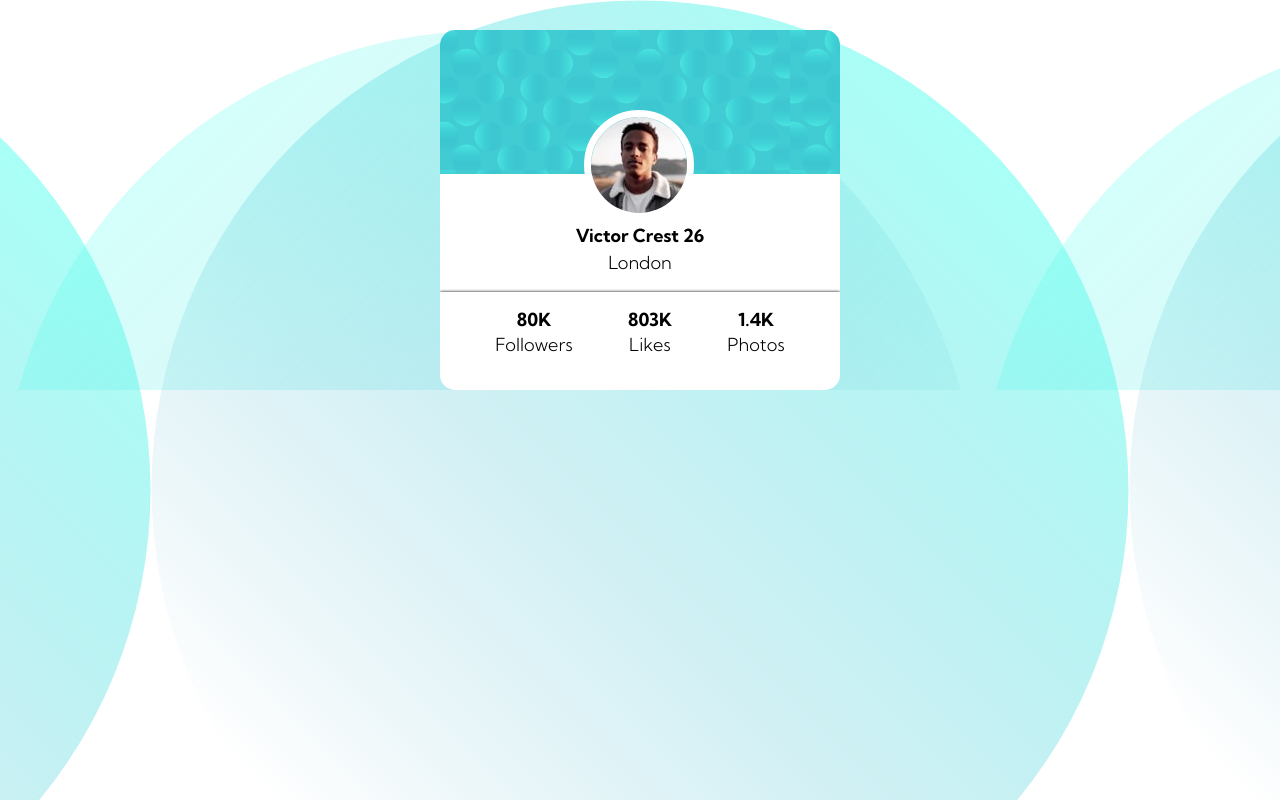
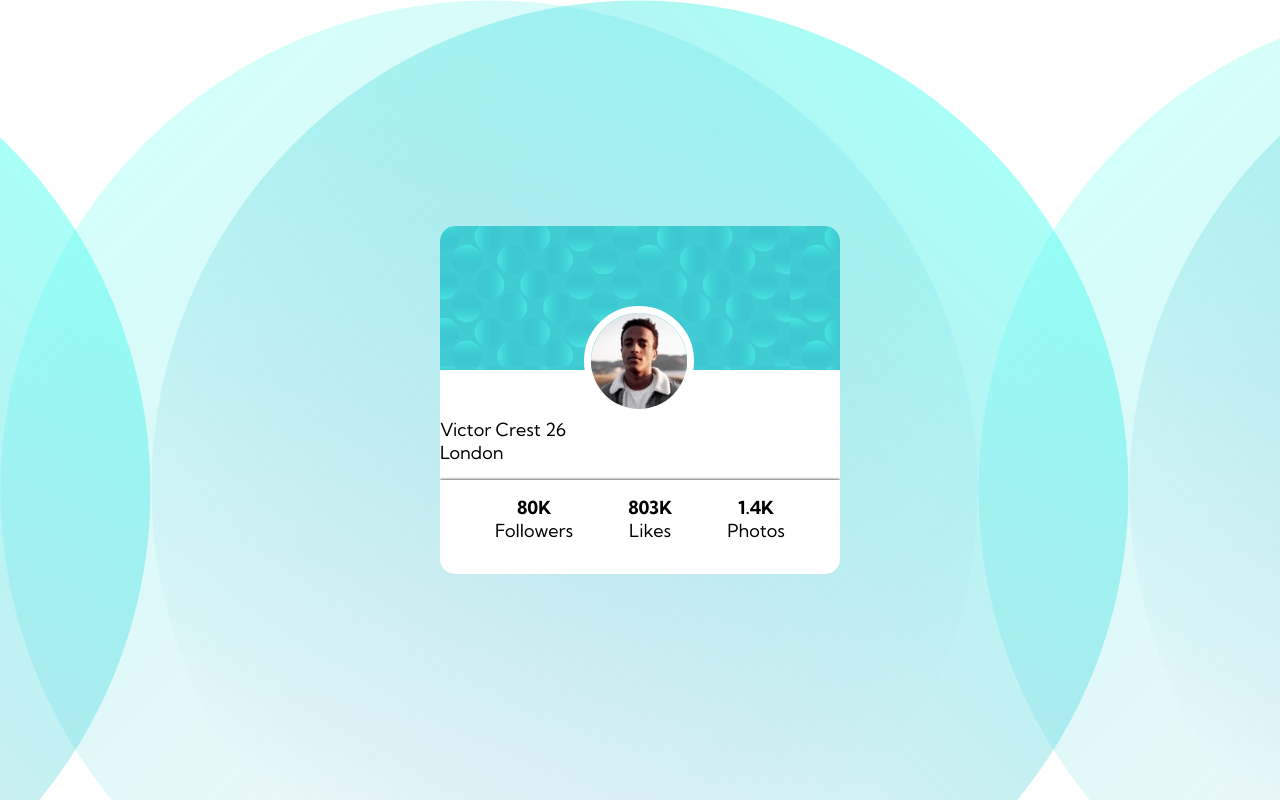
Before and after one commit to BirushaNdegeya/profile-card, a plain HTML site: page index.html in a window 1280 px wide. Drawn offline with Linux system fonts and the light colour scheme; files whose address does not match are found by name.

Commit message:
Working on Style

```diff
--- a/sass/_main.scss
+++ b/sass/_main.scss
@@ -18,3 +18,10 @@ html {
    font-style: normal;
    font-variation-settings: "YOPQ" 300;
 }
+
+body {
+   min-height: 100vh;
+   display: flex;
+   align-items: center;
+   justify-content: center;
+}
--- a/sass/style.scss
+++ b/sass/style.scss
@@ -4,35 +4,7 @@
 @import './_main';
 
 
-
-
-
-h1,
-p {
-    line-height: 1.5;
-}
-
-/* variables */
-
-:root {
-    /* Primary Colors */
-
-}
-
-/* utility classes */
-
-.center {
-    text-align: center;
-}
-
-h4,
-.bold {
-    font-weight: bolder;
-}
-
-p {
-    font-weight: 300;
-}
+// my design
 
 /* general styles */
 
```
Also changed, not shown: css/style.css, 1 other file.
